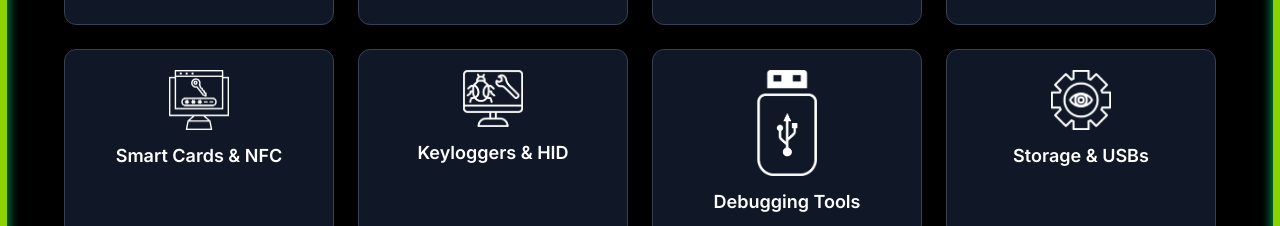
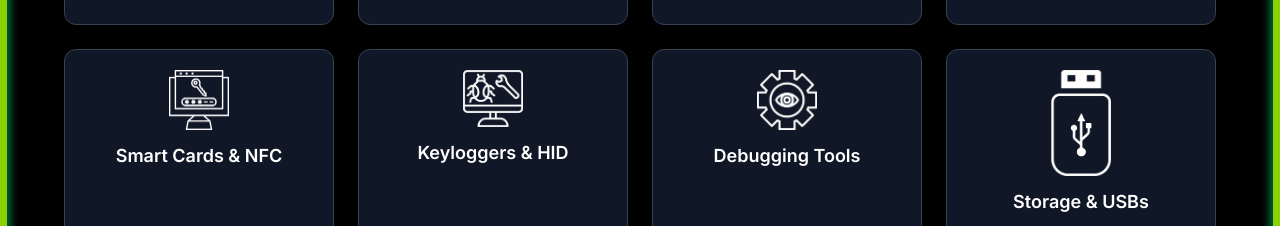
Before and after one commit to Rememberwhy/gadget-shop, a Next.js app: page / in a window 1280 px wide. Shown: the part 402-628 px from the top of the page. Built offline with nearby package versions, Linux system fonts and the light colour scheme; no server answers; the database is empty.

Commit message:
Salomes axali dizainebi category updated

```diff
--- a/src/components/CategoryGrid.tsx
+++ b/src/components/CategoryGrid.tsx
@@ -10,8 +10,8 @@ const categories = [
   { name: 'Radio & SDR', icon: '/category-icons/icon4.png', slug: 'radio-sdr' },
   { name: 'Smart Cards & NFC', icon: '/category-icons/icon6.png', slug: 'nfc-smart-cards' },
   { name: 'Keyloggers & HID', icon: '/category-icons/icon7.png', slug: 'keyloggers-hid' },
-  { name: 'Debugging Tools', icon: '/category-icons/icon8.png', slug: 'debugging-tools' },
-  { name: 'Storage & USBs', icon: '/category-icons/icon9.png', slug: 'storage-usbs' },
+  { name: 'Debugging Tools', icon: '/category-icons/icon9.png', slug: 'debugging-tools' },
+  { name: 'Storage & USBs', icon: '/category-icons/icon8.png', slug: 'storage-usbs' },
   { name: 'Wearables & Spy Gear', icon: '/category-icons/icon3.png', slug: 'spy-gear' },
   { name: 'Accessories', icon: '/category-icons/icon2.png', slug: 'accessories' },
 ]
```
